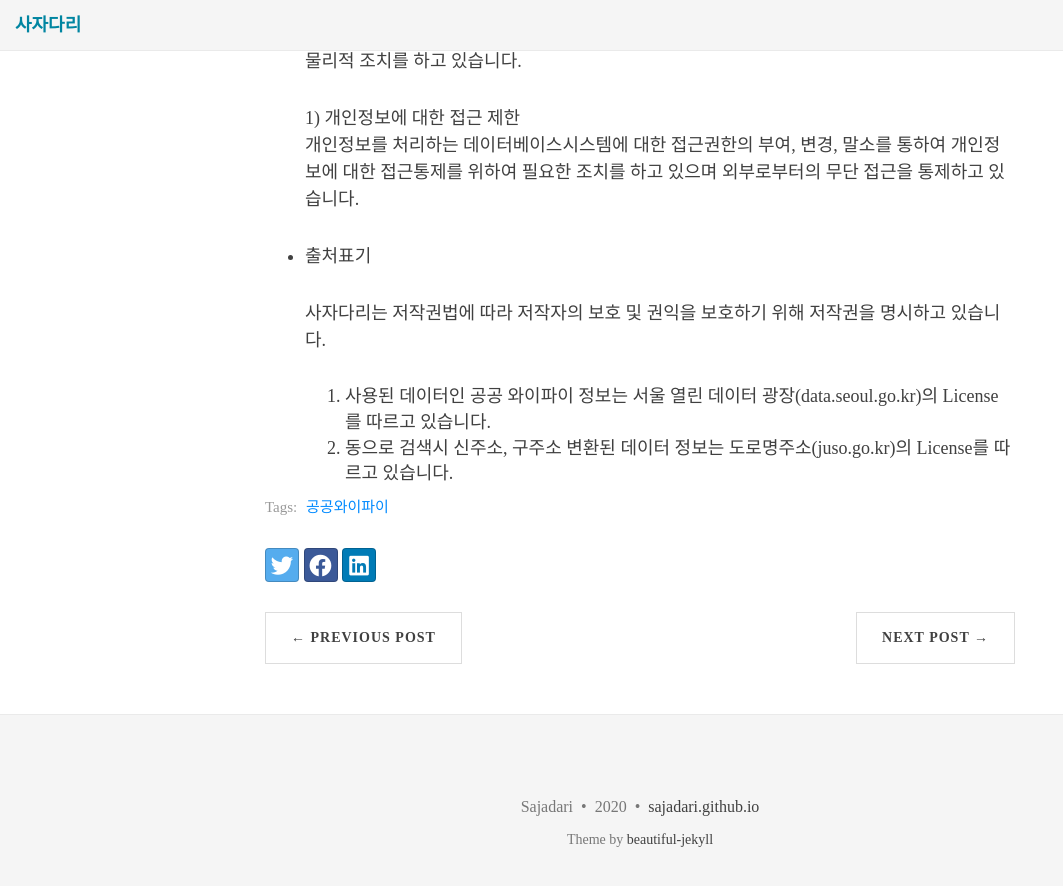
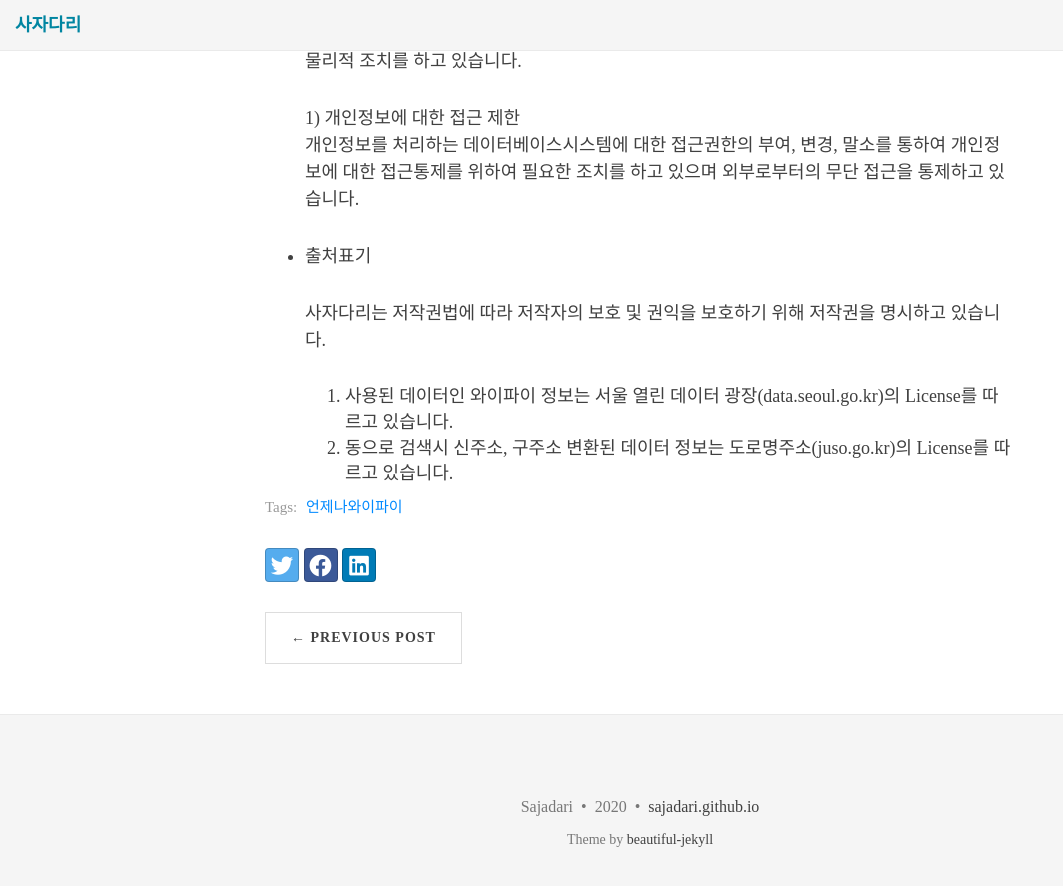
Before and after one commit to sajadari/sajadari.github.io, a Jekyll site: the page built from _posts/2020-10-23-publicWifi-policy.md, in a window 1280 px wide and 900 px high, scrolled down 2644 px. Shown: the top 886 px of the window, without its empty margins (0-1063 px from the left). Built offline with Jekyll 4.4.1, drawn with Linux system fonts in a browser that asks for light colours; nearby versions of some CDN libraries; some web fonts are replaced; some of the changed text lies outside the part shown.

Commit message:
modified publicwifi policy document

```diff
--- a/_posts/2020-10-16-publicWifi-policy.md
+++ b/_posts/2020-10-23-publicWifi-policy.md
@@ -1,7 +1,7 @@
 ---
 layout: post
-title: 공공 와이파이 개인정보 처리방침
-tags: [공공와이파이]
+title: 언제나 와이파이 개인정보 처리방침
+tags: [언제나와이파이]
 ---
 
 # 개인정보 보호법 및 공공데이터 출처 표기
@@ -27,7 +27,7 @@
     ② 각각의 개인정보 처리 및 보유 기간은 다음과 같습니다.
         1) 제화 또는 서비스 제공
         제화 또는 서비스 제공과 관련한 개인정보는 수집, 이용에 관한 동의일로부터 위 이용목적을 위하여 보유, 이용됩니다.
-        - 보유근거 : 공공 와이파이를 사용하기 위한 필수 정보
+        - 보유근거 : 언제나 와이파이를 사용하기 위한 필수 정보
 
 4. 정보주체와 법정대리인의 권리·의무 및 그 행사방법
     이용자는 개인정보주체로써 다음과 같은 권리를 행사할 수 있습니다.
@@ -80,5 +80,5 @@
 
     사자다리는 저작권법에 따라 저작자의 보호 및 권익을 보호하기 위해 저작권을 명시하고 있습니다.
 
-    1. 사용된 데이터인 공공 와이파이 정보는 서울 열린 데이터 광장(data.seoul.go.kr)의 License를 따르고 있습니다.
+    1. 사용된 데이터인 와이파이 정보는 서울 열린 데이터 광장(data.seoul.go.kr)의 License를 따르고 있습니다.
 	2. 동으로 검색시 신주소, 구주소 변환된 데이터 정보는 도로명주소(juso.go.kr)의 License를 따르고 있습니다.
```
